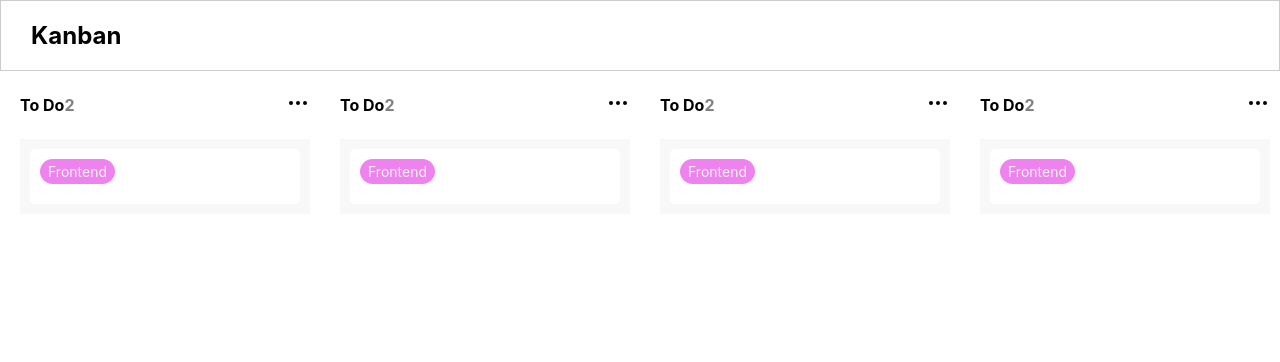
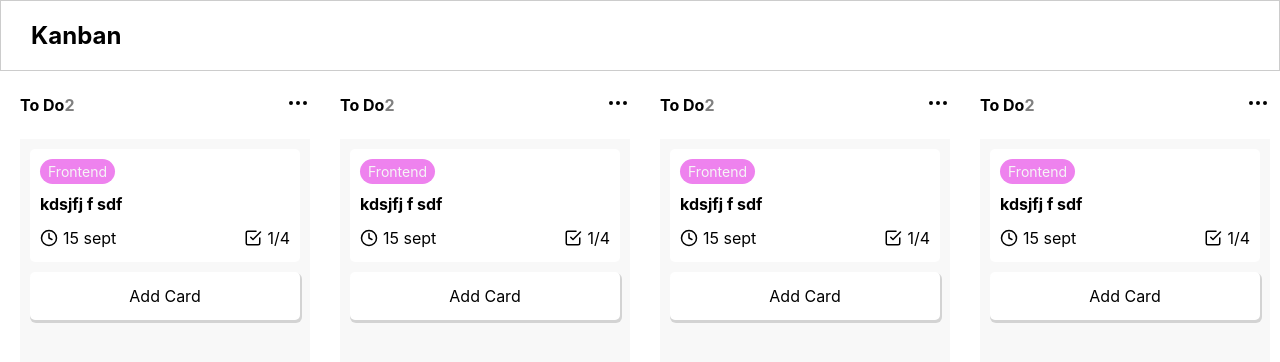
Before and after one commit to mohit-kumar-singh55/kanban, a React (Create React App) app: page / in a window 1280 px wide. Shown: the top 362 px of the page. Built offline with nearby package versions, Linux system fonts and the light colour scheme.

Commit message:
Design Complete

```diff
--- a/src/App.css
+++ b/src/App.css
@@ -1,3 +1,18 @@
+.custom-scroll::-webkit-scrollbar{
+    width: 8px;
+    height: auto;
+}
+
+.custom-scroll::-webkit-scrollbar-thumb{
+    border: 1px solid #ccc;
+    border-radius: 30px;
+    background-color: #fff;
+}
+
+.custom-scroll::-webkit-scrollbar-thumb:hover{
+    background-color: #ccc;
+}
+
 .app{
     width: 100%;
     height: 100vh;
@@ -15,10 +30,12 @@
     flex: 1;
     width: 100%;
     overflow-x: auto;
-    padding: 20px;
 }
 
 .app_boards{
+    padding: 20px;
+    padding-bottom: 5px;
+    height: 100%;
     min-width: fit-content;
     display: flex;
     gap: 30px;
--- a/src/components/Board/Board.css
+++ b/src/components/Board/Board.css
@@ -22,6 +22,8 @@
 }
 
 .board_cards{
+    height: 100%;
+    overflow-y: auto;
     background-color: #f8f8f8;
     display: flex;
     flex-direction: column;
@@ -29,3 +31,11 @@
     padding: 10px;
     border-bottom: 10px;
 }
+
+.board_cards_add{
+    box-shadow: 1px 2px 0 1px rgba(0, 0, 0, 0.15);
+}
+
+.board_cards_add:hover{
+    box-shadow: 0 0 10px 0 #ccc;
+}
--- a/src/components/Board/Board.js
+++ b/src/components/Board/Board.js
@@ -1,6 +1,7 @@
 import React from 'react'
 import { MoreHorizontal } from 'react-feather'
 import Card from '../Card/Card'
+import Editable from '../Editable/Editable'
 import "./Board.css"
 
 function Board() {
@@ -12,8 +13,12 @@ function Board() {
                 </p>
                 <MoreHorizontal />
             </div>
-            <div className="board_cards">
+            <div className="board_cards custom-scroll">
                 <Card />
+                <Editable
+                displayClass="board_cards_add"
+                text="Add Card"
+                placeholder="Enter Card Title" />
             </div>
         </div>
     )
--- a/src/components/Card/Card.css
+++ b/src/components/Card/Card.css
@@ -27,3 +27,24 @@
 .card:hover .card_top svg{
     opacity: 1;
 }
+
+.card_title{
+    font-weight: bold;
+}
+
+.card_footer{
+    display: flex;
+    justify-content: space-between;
+    align-items: center;
+}
+
+.card_footer p{
+    display: flex;
+    gap: 5px;
+    align-items: center;
+}
+
+.card_footer svg{
+    height: 18px;
+    width: 18px;
+}
--- a/src/components/Card/Card.js
+++ b/src/components/Card/Card.js
@@ -1,5 +1,5 @@
 import React from 'react'
-import { MoreHorizontal } from 'react-feather';
+import { CheckSquare, Clock, MoreHorizontal } from 'react-feather';
 import Chip from '../Chip/Chip';
 import './Card.css';
 
@@ -13,7 +13,11 @@ function Card() {
                 <MoreHorizontal />
             </div>
             <div className="card_title">
-
+                kdsjfj f sdf
+            </div>
+            <div className="card_footer">
+                <p><Clock />15 sept</p>
+                <p><CheckSquare /> 1/4 </p>
             </div>
         </div>
     )
--- /dev/null
+++ b/src/components/Editable/Editable.css
@@ -0,0 +1,55 @@
+.editable{
+    width: 100%;
+}
+
+.editable_display{
+    background-color: #fff;
+    border-radius: 5px;
+    padding: 10px;
+    text-align: center;
+    cursor: pointer;
+    transition: 0.3s;
+}
+
+.editable_display:hover{
+    background-color: #ccc;
+}
+
+.editable_edit{
+    display: flex;
+    flex-direction: column;
+    gap: 10px;
+}
+
+.editable_edit input{
+    border-radius: 3px;
+    border: 1px solid #1379ec;
+    padding: 10px;
+    outline: none;
+    font-size: 1rem;
+}
+
+.editable_edit_footer{
+    display: flex;
+    gap: 10px;
+    align-items: center;
+}
+
+.editable_edit_footer button{
+    outline: none;
+    border: none;
+    color: #fff;
+    background-color: #1379ec;
+    transition: 0.2s;
+    padding: 8px 16px;
+    border-radius: 5px;
+    cursor: pointer;
+}
+
+.editable_edit_footer button:hover{
+    background-color: #0765d1;
+}
+
+.editable_edit_footer svg{
+    cursor: pointer;
+}
--- /dev/null
+++ b/src/components/Editable/Editable.js
@@ -0,0 +1,30 @@
+import React, { useState } from 'react';
+import { X } from 'react-feather';
+import "./Editable.css";
+
+function Editable(props) {
+    const [showEdit, setShowEdit] = useState(false);
+
+    return (
+        <div className='editable'>
+            {showEdit ? (
+                <form className={`editable_edit ${props.editClass || ""}`}
+                    onSubmit={(e) => {
+                        e.preventDefault();
+                        if (props.onSubmit) props.onSubmit();
+                    }}>
+                    <input type="text" defaultValue={props.text} placeholder={props.placeholder || "Enter Item"} />
+                    <div className="editable_edit_footer">
+                        <button type='submit'>{props.buttonText || "Add"}</button>
+                        <X onClick={()=>setShowEdit(false)} />
+                    </div>
+                </form>)
+                : (
+                    <p onClick={()=>setShowEdit(true)} className={`editable_display ${props.displayClass || ""}`}>{props.text || "Add Card"}</p>
+                )
+            }
+        </div>
+    )
+}
+
+export default Editable
```
